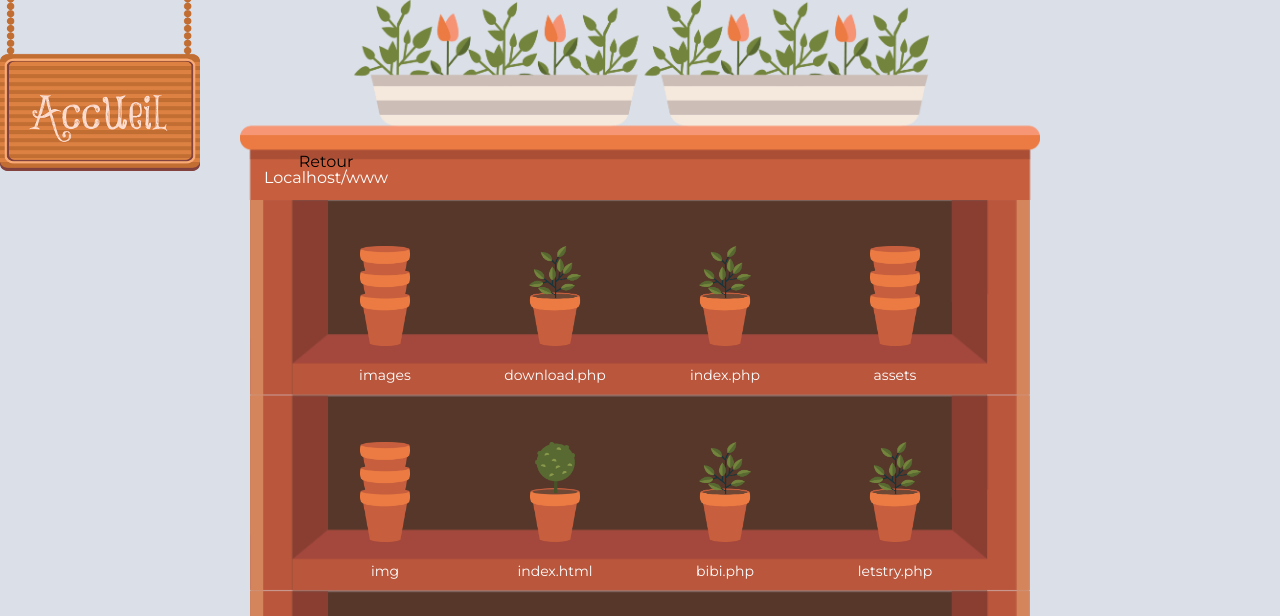
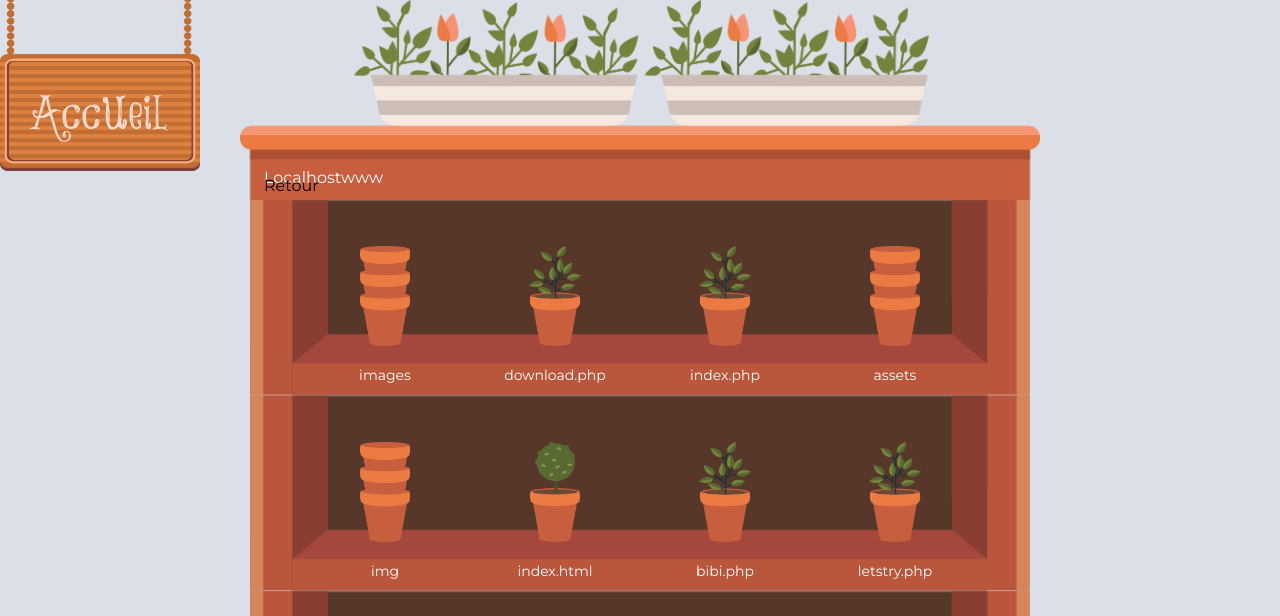
Before and after one commit to IvoryAndSmalt/DoraLexplorateur, a PHP site: page /?dir=www in a window 1280 px wide. Shown: the top 616 px of the page. Run offline with PHP 8.4, Linux system fonts and the light colour scheme.

Commit message:
push pour emilie

```diff
--- a/assets/css/style.css
+++ b/assets/css/style.css
@@ -207,3 +207,14 @@ h1{
 .porteouverte:hover{
     opacity: 0;
 }
+
+
+#retour{
+        position: absolute;
+        top: 50%;
+        width: auto;
+}
+
+#retour img{
+    size: 80%;
+}
--- a/index.php
+++ b/index.php
@@ -27,7 +27,7 @@ if(isset($_GET['dir'])){
 function boutonRetour($dir){
     $retour = strrpos($dir, "/");
     $retour = substr($dir, 0, $retour);
-    echo '<p><a href="?dir='.$retour.'">Retour</a></p>';
+    echo '<p><a id="retour" href="?dir='.$retour.'">Retour</a></p>';
 }
 
 function liste($dir)
@@ -40,7 +40,7 @@ function liste($dir)
         $dir = '../';
     }
     if ($handle = opendir($dir)) {
-        echo str_replace("../", "Localhost/", $dir);?>
+        echo str_replace("../", "Localhost", $dir);?>
     </div>
 
 </header>
```
